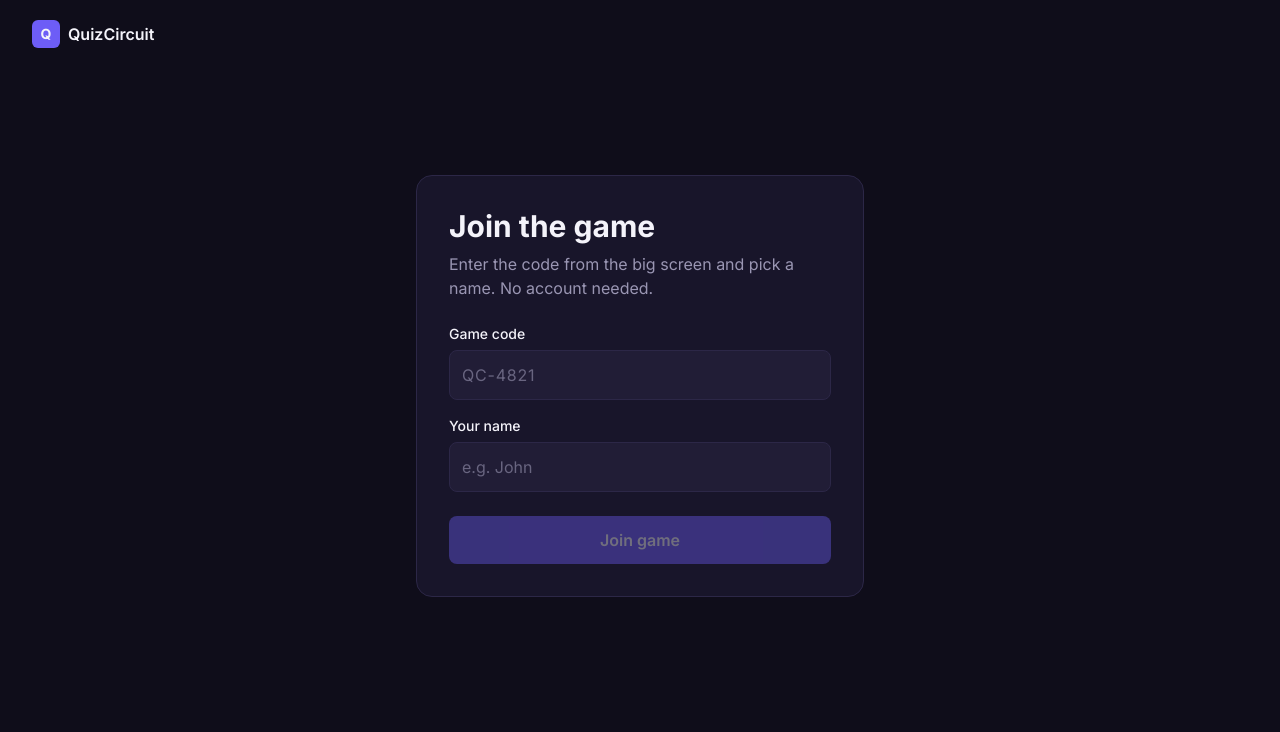
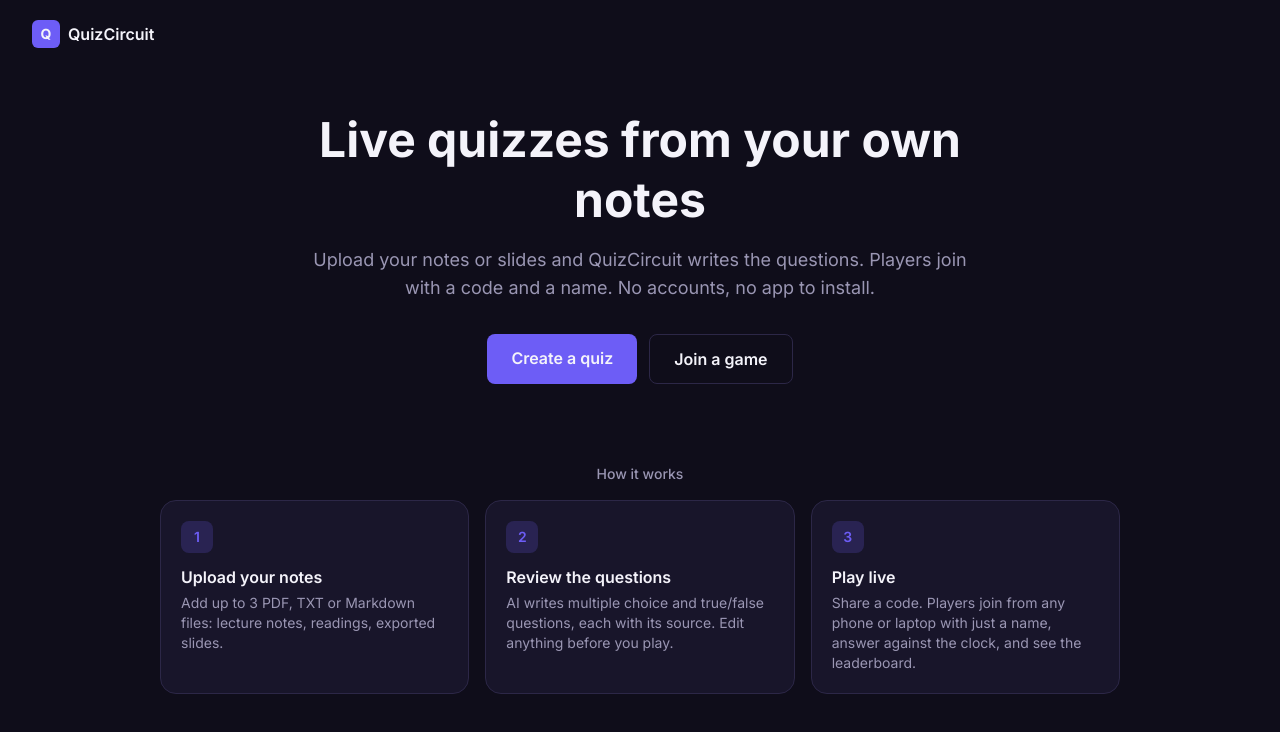
Before and after one commit to mahimabiswas/quizcircuit, a React (Vite) app in the folder frontend/: page / in a window 1280 px wide. Shown: the top 732 px of the page. Built offline with nearby package versions, Linux system fonts and the light colour scheme.

Commit message:
landing page

```diff
--- a/frontend/src/App.tsx
+++ b/frontend/src/App.tsx
@@ -1,14 +1,18 @@
 import { BrowserRouter, Route, Routes } from 'react-router'
 import { HostCreateFlow } from './pages/HostCreateFlow'
 import { HostGame } from './pages/HostGame'
+import { LandingPage } from './pages/LandingPage'
 import { PlayerGame } from './pages/PlayerGame'
 
 export default function App() {
   return (
     <BrowserRouter>
       <Routes>
+        {/* Home: what QuizCircuit is, with Create a quiz and Join a game. */}
+        <Route path="/" element={<LandingPage />} />
+
         {/* Players */}
-        <Route path="/" element={<PlayerGame />} />
+        <Route path="/join" element={<PlayerGame />} />
         {/* Invite links: /join/QC-4821 fills in the code. */}
         <Route path="/join/:code" element={<PlayerGame />} />
 
--- /dev/null
+++ b/frontend/src/pages/LandingPage.tsx
@@ -0,0 +1,73 @@
+// The home page at "/": what QuizCircuit is, with the two ways in.
+
+import { Link } from 'react-router'
+import { Logo } from '../components/Logo'
+
+const STEPS = [
+  {
+    title: 'Upload your notes',
+    text: 'Add up to 3 PDF, TXT or Markdown files: lecture notes, readings, exported slides.',
+  },
+  {
+    title: 'Review the questions',
+    text: 'AI writes multiple choice and true/false questions, each with its source. Edit anything before you play.',
+  },
+  {
+    title: 'Play live',
+    text: 'Share a code. Players join from any phone or laptop with just a name, answer against the clock, and see the leaderboard.',
+  },
+]
+
+export function LandingPage() {
+  return (
+    <div className="flex min-h-dvh flex-col">
+      <header className="px-4 py-5 sm:px-8">
+        <Logo />
+      </header>
+
+      <main className="mx-auto flex w-full max-w-5xl flex-1 flex-col justify-center px-4 pb-16 sm:px-8">
+        <section className="text-center">
+          <h1 className="mx-auto max-w-3xl text-3xl font-bold leading-tight sm:text-5xl">
+            Live quizzes from your own notes
+          </h1>
+          <p className="mx-auto mt-4 max-w-2xl text-muted sm:text-lg">
+            Upload your notes or slides and QuizCircuit writes the questions. Players join with a
+            code and a name. No accounts, no app to install.
+          </p>
+
+          <div className="mt-8 flex flex-col justify-center gap-3 sm:flex-row">
+            <Link
+              to="/host"
+              className="rounded-lg bg-accent px-6 py-3 font-semibold hover:bg-accent-hover"
+            >
+              Create a quiz
+            </Link>
+            <Link
+              to="/join"
+              className="rounded-lg border border-border px-6 py-3 font-semibold hover:border-accent"
+            >
+              Join a game
+            </Link>
+          </div>
+        </section>
+
+        <section aria-labelledby="how-it-works" className="mt-14 sm:mt-20">
+          <h2 id="how-it-works" className="text-center text-sm font-medium text-muted">
+            How it works
+          </h2>
+          <ol className="mt-4 grid gap-4 sm:grid-cols-3">
+            {STEPS.map((step, i) => (
+              <li key={step.title} className="rounded-2xl border border-border bg-surface p-5">
+                <span className="grid size-8 place-items-center rounded-lg bg-accent/20 text-sm font-semibold text-accent">
+                  {i + 1}
+                </span>
+                <h3 className="mt-3 font-semibold">{step.title}</h3>
+                <p className="mt-1 text-sm text-muted">{step.text}</p>
+              </li>
+            ))}
+          </ol>
+        </section>
+      </main>
+    </div>
+  )
+}
```
Also changed, not shown: 2 other files (tests, documents, lock files or other folders).
